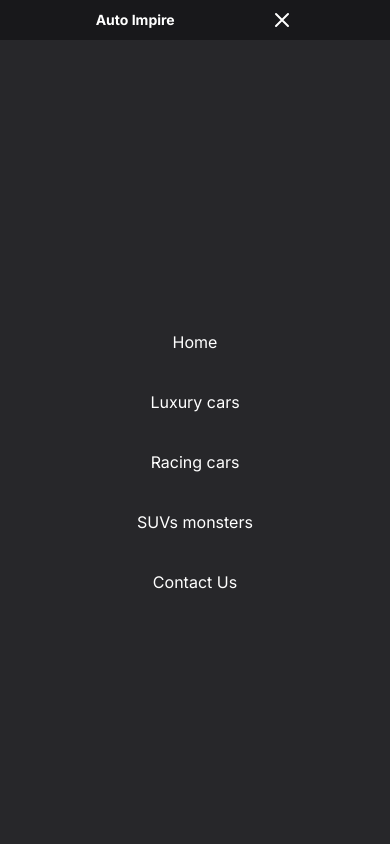
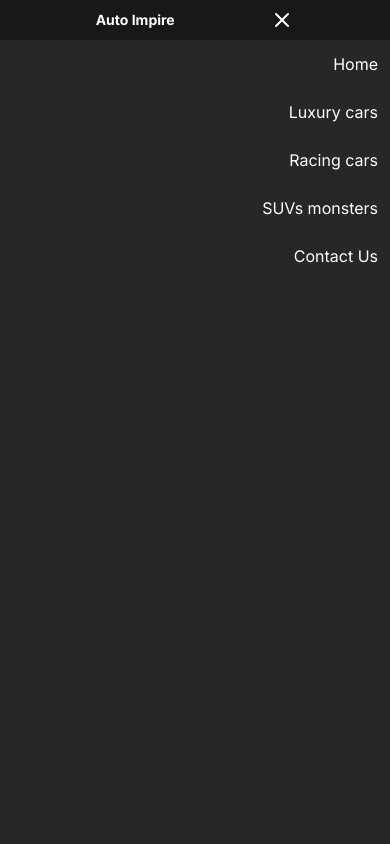
Before and after one commit to kaziarman23/auto-empire, a Next.js app: page / in a window 390 px wide. Both pictures are taken after a click on the element 282 px from the left and 20 px from the top of the page. Shown: the top 844 px of the page. Built offline with nearby package versions, Linux system fonts and the light colour scheme.

Commit message:
navbar modified

```diff
--- a/app/Components/Navbar.jsx
+++ b/app/Components/Navbar.jsx
@@ -50,7 +50,7 @@ function Navbar() {
           <div onClick={toggleMenu}>
             <svg
               xmlns="http://www.w3.org/2000/svg"
-              className="w-6 h-6"
+              className="w-6 h-6 cursor-pointer"
               fill="none"
               stroke="currentColor"
               viewBox="0 0 24 24"
@@ -95,7 +95,8 @@ function Navbar() {
 
       {/*mobile disign  */}
       {isOpen && (
-        <div className="w-full h-screen bg-zinc-800 z-50 flex justify-center items-center gap-3 flex-col">
+        <div className="w-full h-screen bg-zinc-800 z-50 flex justify-start items-end gap-3 flex-col">
+          <div className="w-60 h-60 text-right">
           <Link href="/">
             <motion.h3
               initial={{
@@ -200,6 +201,8 @@ function Navbar() {
               Contact Us
             </motion.h3>
           </Link>
+          </div>
+
         </div>
       )}
     </>
```
